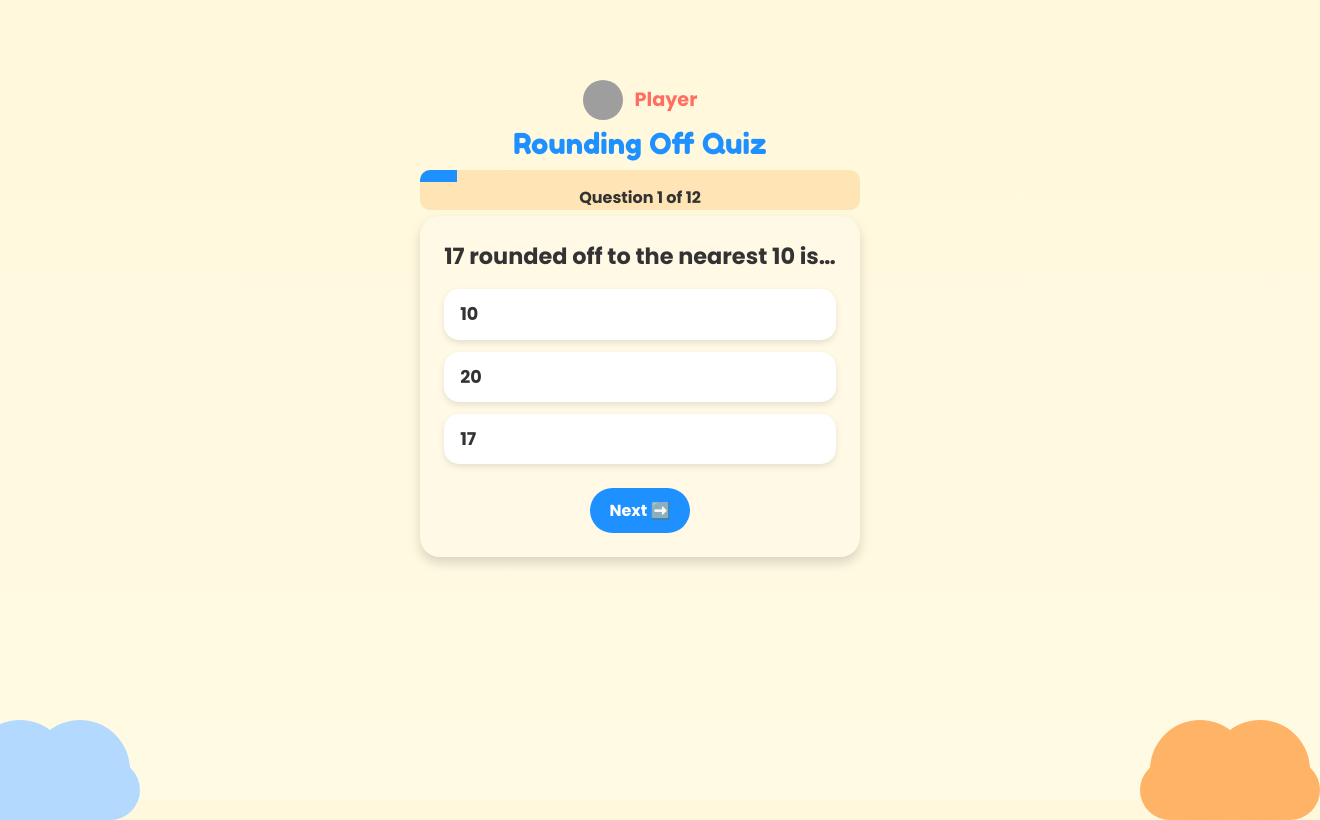
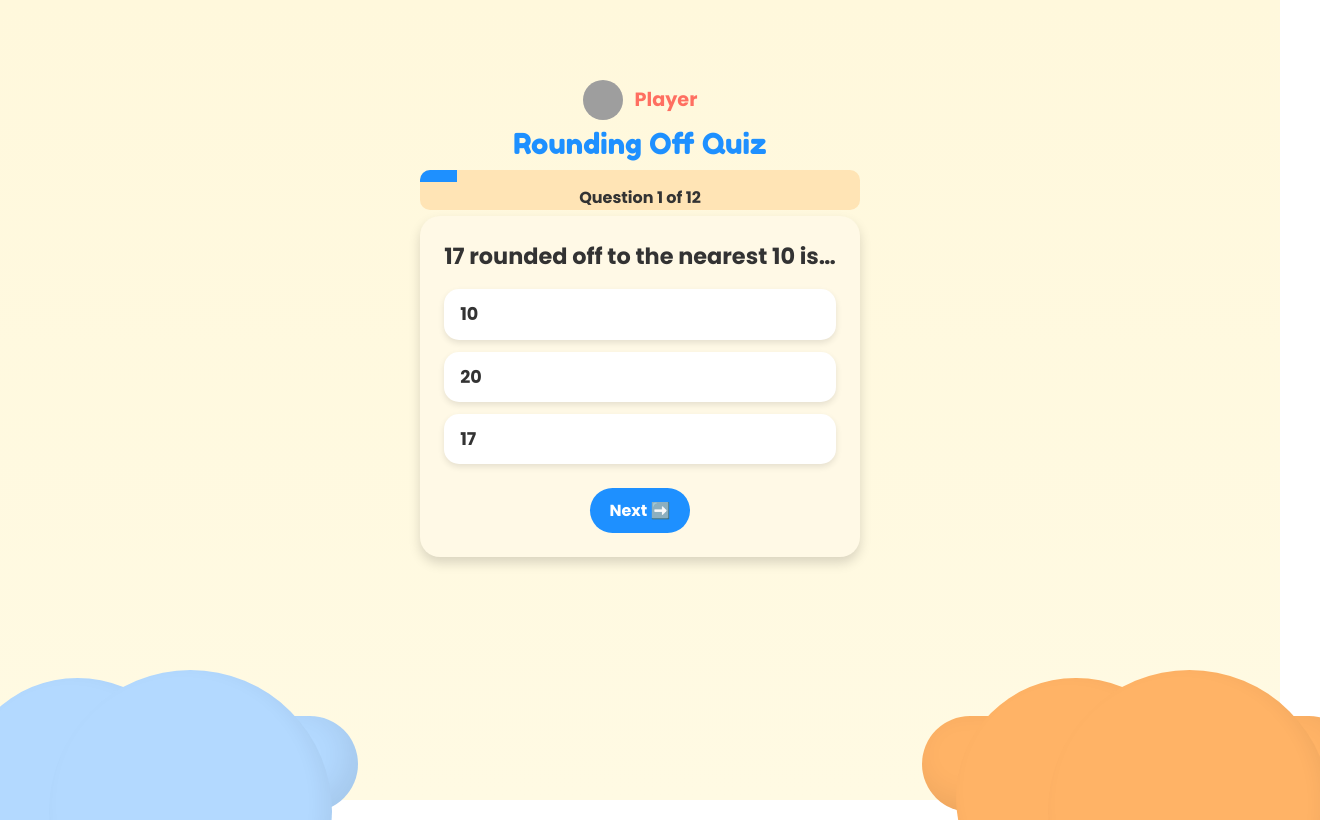
Before and after one commit to sakinahathirah/math-worksheet, a React (Vite) app: page /quiz in a window 1280 px wide. Shown: the whole page, 1320 px wide, since content can reach past the window. Built offline with nearby package versions, Linux system fonts and the light colour scheme; grey boxes are pictures that could not be loaded.

Commit message:
[0.0.2]Comm

```diff
--- a/src/App.jsx
+++ b/src/App.jsx
@@ -16,8 +16,11 @@ function App() {
         <Route path="/result" element={<Result/> }/>
       </Routes>
 
-      <div class="cloud cloud-left"></div>
-      <div class="cloud cloud-right"></div>
+      <div className="cloud-band" aria-hidden="true">
+        <div className="cloud cloud-left"></div>
+        <div className="cloud cloud-right"></div>
+      </div>
+
    </div>
   )
 }
--- a/src/styles/global.css
+++ b/src/styles/global.css
@@ -1,6 +1,5 @@
 @import url('https://fonts.googleapis.com/css2?family=Fredoka+One&family=Poppins:wght@400;700&display=swap');
 
-/* Base resets and body */
 * {
   box-sizing: border-box;
   margin: 0;
@@ -14,7 +13,6 @@ body, html {
   overflow: hidden;
 }
 
-/* Standard spacing: 8-16-32 rule */
 .m-8 { margin: 8px; }
 .m-16 { margin: 16px; }
 .m-32 { margin: 32px; }
@@ -23,7 +21,6 @@ body, html {
 .p-16 { padding: 16px; }
 .p-32 { padding: 32px; }
 
-/* Confetti wrapper */
 .confetti-wrapper {
   position: absolute;
   top: 0;
@@ -53,7 +50,6 @@ body, html {
   100% { transform: translateY(100vh) rotate(360deg); }
 }
 
-/* Buttons - common style */
 button {
   font-family: 'Poppins', sans-serif;
   font-weight: 700;
@@ -68,7 +64,6 @@ button:hover {
   box-shadow: 0 6px 12px rgba(0,0,0,0.2);
 }
 
-/* Responsive utilities */
 @media (max-width: 768px) {
   .text-lg { font-size: 1.2rem; }
   .text-xl { font-size: 1.5rem; }
@@ -76,43 +71,75 @@ button:hover {
   .text-3xl { font-size: 2.5rem; }
 }
 
+:root{
+  --cloud-band: clamp(90px, 16vh, 170px);
+}
 
+.cloud-band{
+  position: fixed;
+  left: 0;
+  right: 0;
+  bottom: 0;
+  height: var(--cloud-band);
+  pointer-events: none;
+  z-index: 0;
+}
 
-.cloud {
+.cloud{
   position: absolute;
-  width: 180px;
-  height: 60px;
+  width: clamp(220px, 34vw, 520px);
+  height: clamp(64px, 12vh, 120px);
   background: #ccc;
   border-radius: 50px;
+  bottom: -12px;
+  box-shadow: inset -10px -10px 30px rgba(0,0,0,0.08);
 }
 
 .cloud::before,
-.cloud::after {
+.cloud::after{
   content: "";
   position: absolute;
   background: inherit;
-  width: 100px;
-  height: 100px;
-  top: -40px;
   border-radius: 50%;
+  box-shadow: inset -8px -8px 20px rgba(0,0,0,0.06);
 }
 
-.cloud::before {
-  left: 10px;
+.cloud::before{
+  width: 55%;
+  aspect-ratio: 1 / 1;
+  top: -40%;
+  left: 8%;
 }
 
-.cloud::after {
-  right: 10px;
+.cloud::after{
+  width: 65%;
+  aspect-ratio: 1 / 1;
+  top: -48%;
+  right: 6%;
 }
 
-.cloud-left {
-  bottom: -20px;
-  left: -40px;
+.cloud-left{
+  left: -6vw;
   background: #b3d9ff;
 }
 
-.cloud-right {
-  bottom: -20px;
-  right: -40px;
+.cloud-right{
+  right: -6vw;
   background: #ffb366;
 }
+
+.page-content, footer{
+  position: relative;
+  z-index: 1;
+}
+
+.page-content{
+  padding-bottom: calc(var(--cloud-band) + 16px);
+}
+
+/* Respect iOS safe area if present */
+@supports (padding: max(0px)) {
+  .page-content{
+    padding-bottom: max(calc(var(--cloud-band) + 16px), env(safe-area-inset-bottom));
+  }
+}
--- a/src/styles/quiz.css
+++ b/src/styles/quiz.css
@@ -1,4 +1,3 @@
-/* Page container */
 .quiz-page {
   display: flex;
   flex-direction: column;
@@ -8,7 +7,6 @@
   padding: 16px;
 }
 
-/* Header */
 .quiz-header {
   width: 100%;
   display: flex;
@@ -44,7 +42,6 @@
   text-align: center;
 }
 
-/* Progress Bar */
 .progress-bar-container {
   width: 100%;
   max-width: 500px;
@@ -67,7 +64,6 @@
   color: #333;
 }
 
-/* Question Card */
 .question-card {
   background: #FFF9E6;
   border-radius: 20px;
@@ -79,6 +75,7 @@
   flex-direction: column;
   align-items: center;
   animation: fadeIn 0.5s ease-in-out;
+  z-index: 1;
 }
 
 .question-text {
@@ -88,7 +85,6 @@
   color: #333;
 }
 
-/* Options */
 .options-container {
   display: flex;
   flex-direction: column;
@@ -125,7 +121,6 @@
   box-shadow: 0 4px 10px rgba(30,144,255,0.4);
 }
 
-/* Navigation */
 .navigation {
   display: flex;
   gap: 12px;
@@ -141,3 +136,8 @@
   from { opacity: 0; transform: translateY(10px);}
   to { opacity: 1; transform: translateY(0);}
 }
+
+input[type="radio"]:focus {
+  outline: none;
+  box-shadow: none;
+}
--- a/src/styles/result.css
+++ b/src/styles/result.css
@@ -1,4 +1,3 @@
-/* Page */
 .result-page {
   display: flex;
   flex-direction: column;
@@ -11,7 +10,6 @@
   z-index: 1;
 }
 
-/* Title */
 .result-title {
   font-family: 'Fredoka One', cursive;
   font-size: 2rem;
@@ -19,7 +17,6 @@
   margin-bottom: 16px;
 }
 
-/* Score Card */
 .score-card {
   background: #FFF9E6;
   padding: 20px 40px;
@@ -46,14 +43,12 @@
 .badge.silver { background-color: #C0C0C0; color: #333; }
 .badge.bronze { background-color: #CD7F32; color: #fff; }
 
-/* Fun Fact */
 .fun-fact {
   margin: 16px 0;
   font-size: 1rem;
   color: #333;
 }
 
-/* Buttons */
 .result-buttons {
   display: flex;
   gap: 12px;
@@ -69,7 +64,6 @@
   cursor: pointer;
 }
 
-/* Responsive */
 @media (max-width: 768px) {
   .result-title { font-size: 1.5rem; }
   .score { font-size: 2rem; }
```
Also changed, not shown: src/styles/welcome.css (+0 -9 lines).
